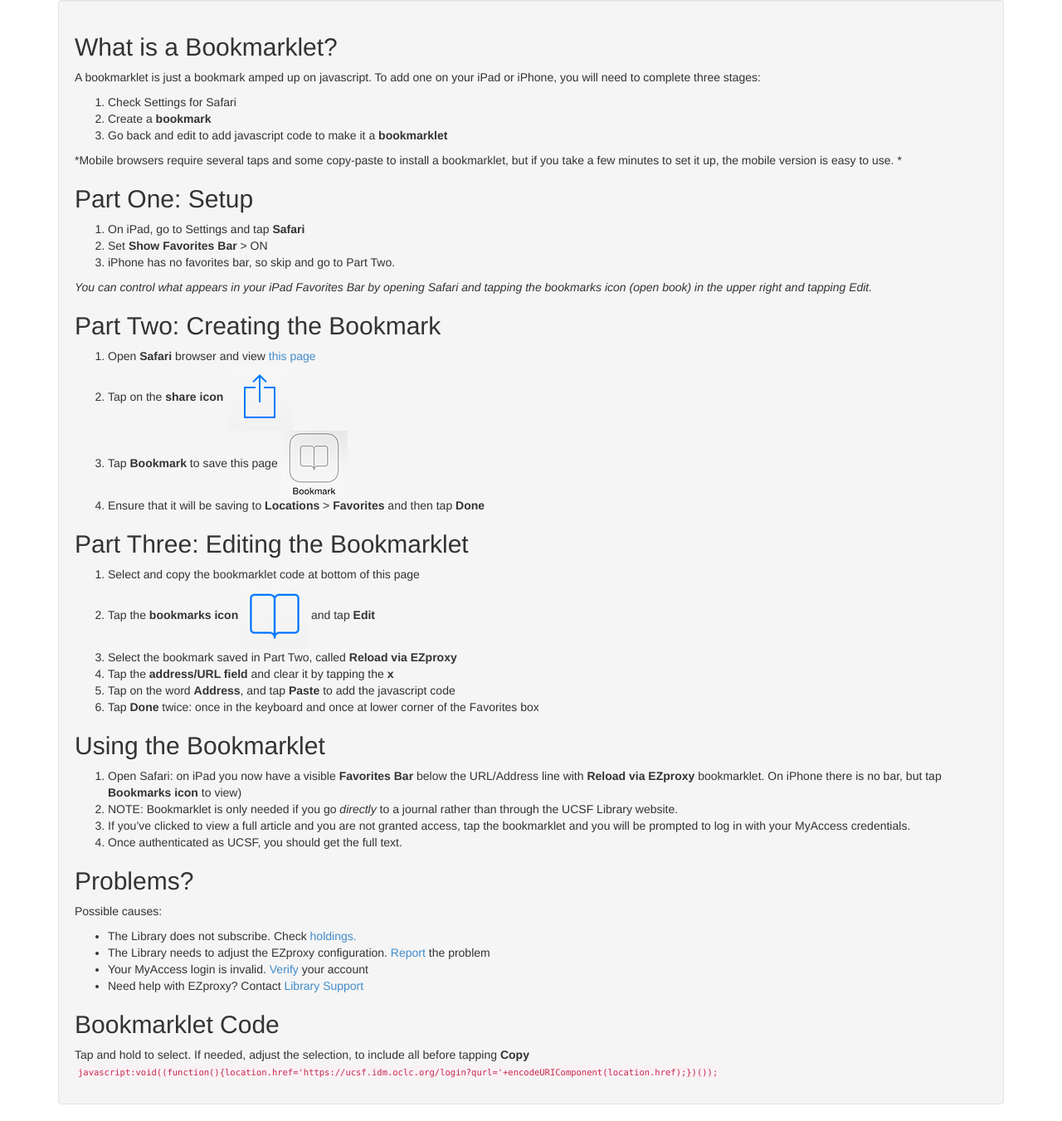
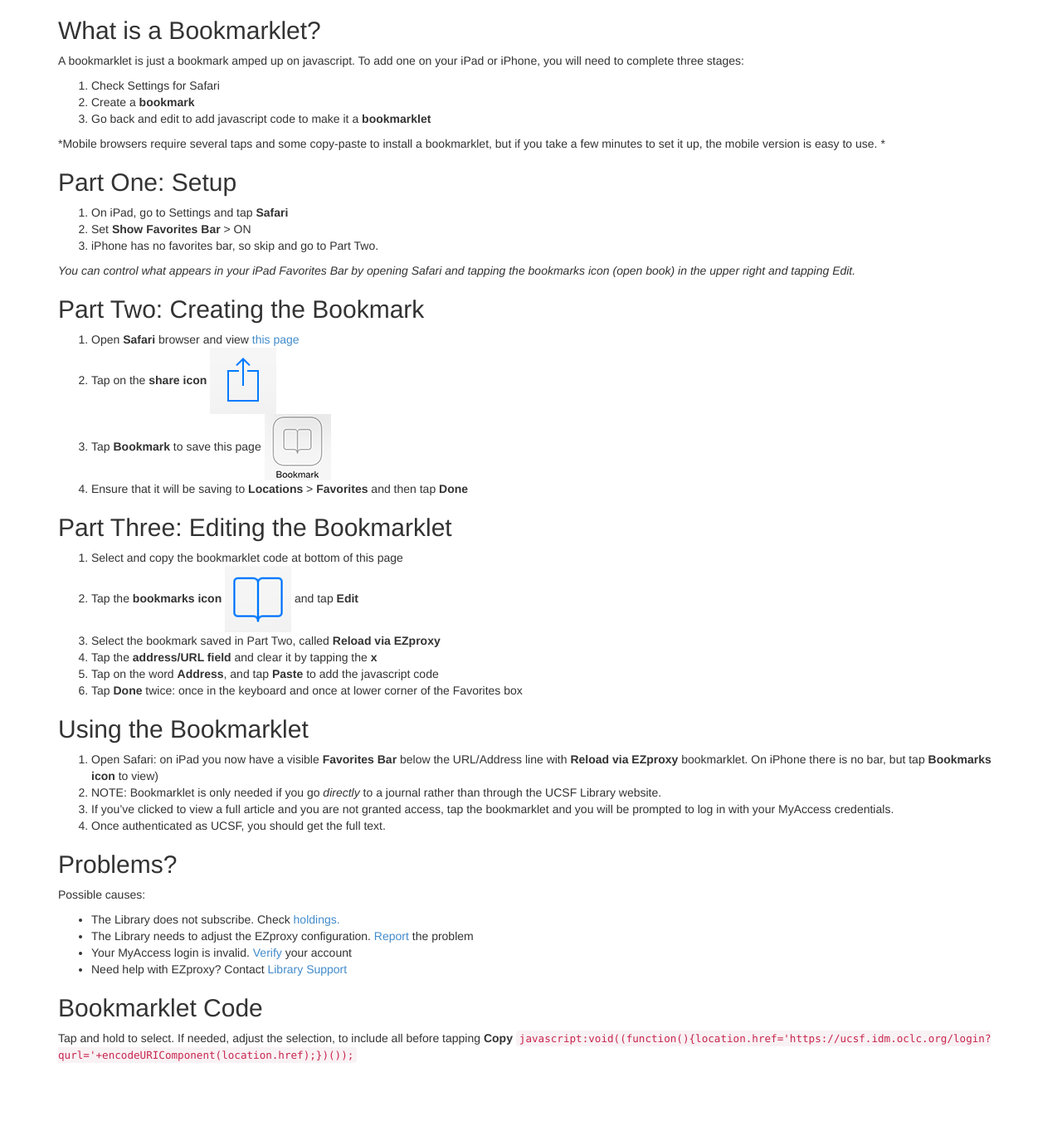
Before and after one commit to ucsf-ckm/bookmarklet, a Jekyll site: the page built from index.md, in a window 1280 px wide. Shown: the whole page at 83% size. Built offline with Jekyll 4.4.1, drawn with Linux system fonts in a browser that asks for light colours; after the commit the page ends 1291 px from its top, so only the background shows below that.

Commit message:
let code wrap

```diff
--- a/_layouts/default.html
+++ b/_layouts/default.html
@@ -7,14 +7,12 @@
   <meta name="viewport" content="width=device-width, initial-scale=1.0">
   <link rel="stylesheet" href="css/bootstrap.min.css">
   <style>
-    code { font-size: 75%;}
+    code { white-space: inherit;}
   </style>
 </head>
 <body>
   <div class="container">
-    <div class="well">
-      {{ content }}
-    </div>
+    {{ content }}
   </div>
 </body>
 </html>
```
